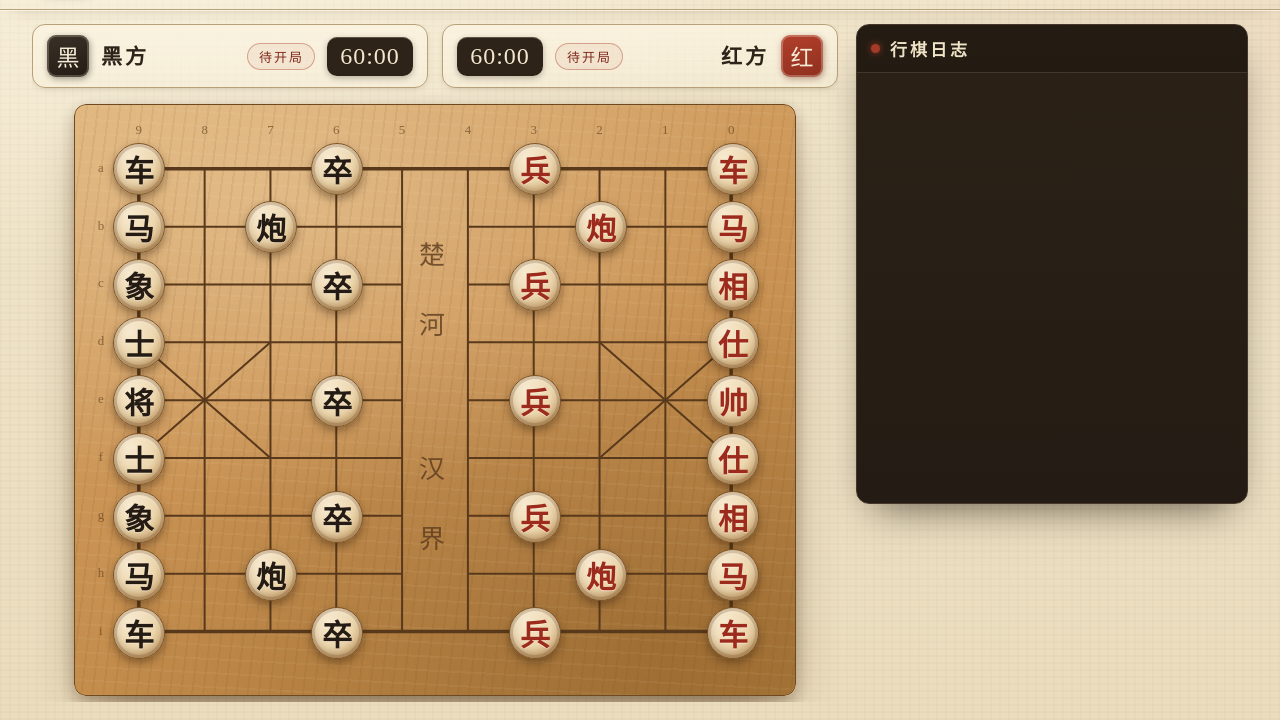
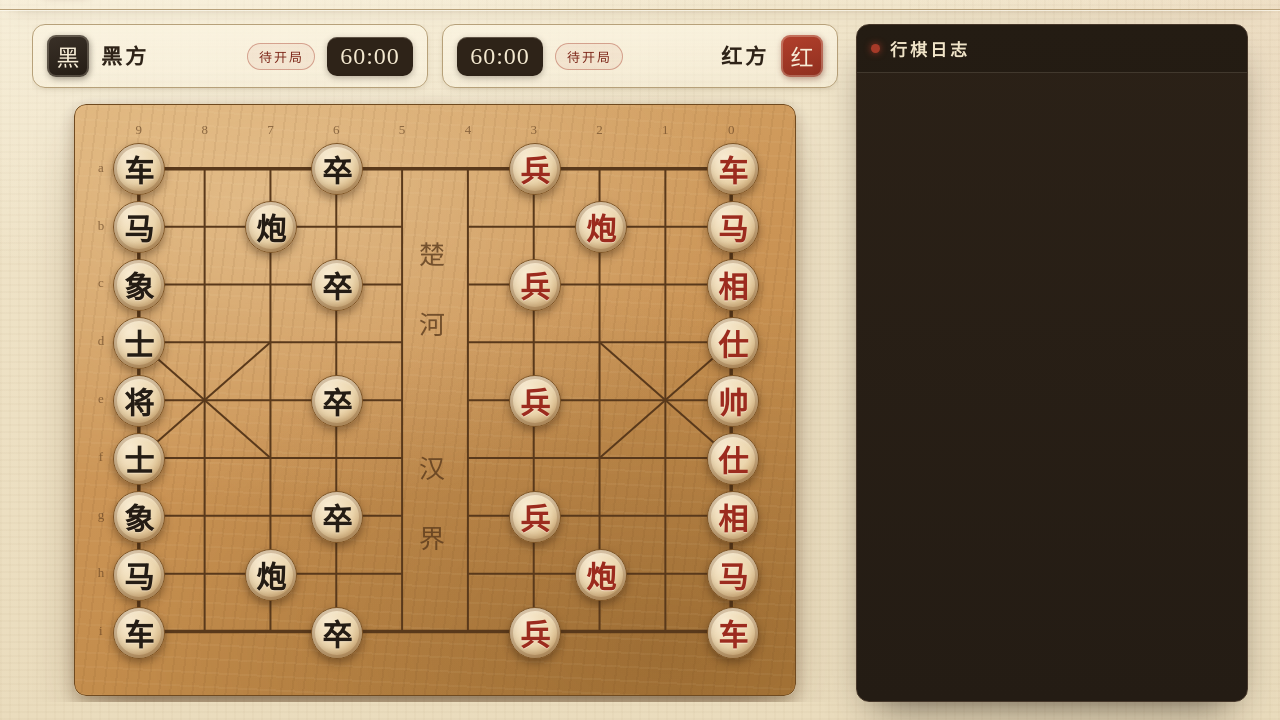
Before and after one commit to keyblues/chinese-chess-ai-arena, a website with bundled scripts: page index.html in a window 1280 px wide. Shown: the part 80-800 px from the top of the page. Built offline with nearby package versions, Linux system fonts and the light colour scheme.

Commit message:
修复日志坞高度：桌面端覆盖顺序导致 max-height 480px 生效，坞体悬空；提高选择器优先级并强制 height 100%，固定延伸至视口底部

```diff
--- a/css/app.css
+++ b/css/app.css
@@ -157,7 +157,12 @@ button, input, textarea, select { font: inherit; color: inherit; }
     padding-bottom: 18px;
   }
   .arena { overflow-y: auto; }
-  .dock { max-height: none; }
+  /* 提高优先级：盖过文件后部 .dock 的 max-height/height，让日志坞固定延伸到底 */
+  .workbench .dock {
+    max-height: none;
+    height: 100%;
+    min-height: 0;
+  }
 }
 
 /* ---------- 双方名牌 ---------- */
```
